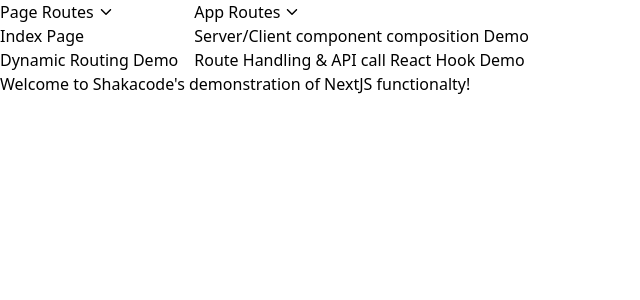
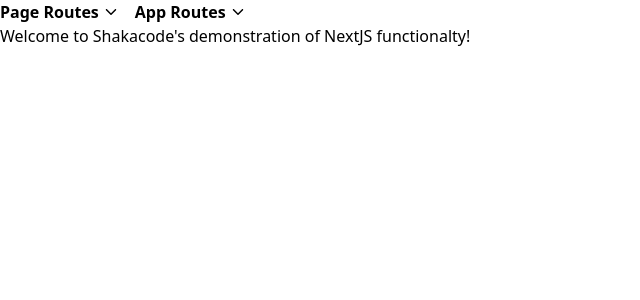
Before and after one commit to shakacode/nextjs-demo, a Next.js app: page / in a window 1280 px wide. Shown: the top 300 px of the page, without its empty margins (0-640 px from the left). Built offline with nearby package versions, Linux system fonts and the light colour scheme.

Commit message:
Add toggle nav functionality

```diff
--- a/components/Navbar.tsx
+++ b/components/Navbar.tsx
@@ -3,27 +3,40 @@
 import { usePathname } from 'next/navigation'
 import Link from 'next/link'
 import { IoIosArrowDown as ArrowDownIcon } from "react-icons/io";
+import { useState } from 'react';
 
 export default function navigationBar() {
+  const [isPageRoutesNavOpen, setIsPageRoutesNavOpen] = useState(false)
+  const [isAppRoutesNavOpen, setIsAppRoutesNavOpen] = useState(false)
+
+
   const pathname = usePathname()
+
+  const togglePageRoutesNav = () => {
+    setIsPageRoutesNavOpen(!isPageRoutesNavOpen)
+  }
+
+  const toggleAppRoutesNav = () => {
+    setIsAppRoutesNavOpen(!isAppRoutesNavOpen)
+  }
   return (
     <section>
-      <ul className="flex gap-4">
+      <ul className="flex gap-4 relative">
         <li>
           <ul>
-            <div className="flex gap-1 items-center">
+            <button className="flex gap-1 items-center font-semibold" onClick={togglePageRoutesNav}>
               Page Routes
               <ArrowDownIcon/>
-            </div>
+            </button>
 
-            <div>
+            <div className={`bg-white shadow-lg shadow-black-500/40 p-4 rounded absolute z-10 w-[max-content] ${isPageRoutesNavOpen ? "" : "hidden"}`}>
               <li>
-                <Link href="/" className={`link ${pathname === '/' ? 'active' : ''}`}>
+                <Link href="/" className={`hover:text-red-600 link ${pathname === '/' ? 'active' : ''}`}>
                   Index Page
                 </Link>
               </li>
               <li>
-                <Link href="/dynamic/routing/with/any/path/you/want/as/long/as/it/starts/with/dynamic" className={`link ${pathname?.startsWith('/dynamic/') ? 'active' : ''}`}>
+                <Link href="/dynamic/routing/with/any/path/you/want/as/long/as/it/starts/with/dynamic" className={`hover:text-red-600 link ${pathname?.startsWith('/dynamic/') ? 'active' : ''}`}>
                   Dynamic Routing Demo
                 </Link>
               </li>
@@ -32,18 +45,19 @@
         </li>
         <li>
           <ul>
-            <div className="flex gap-1 items-center">
+            <button className="flex gap-1 items-center font-semibold" onClick={toggleAppRoutesNav}>
               App Routes
               <ArrowDownIcon/>
-            </div>
-            <div>
+            </button>
+
+            <div className={`bg-white shadow-lg shadow-black-500/40 p-4 rounded absolute z-10 w-[max-content] ${isAppRoutesNavOpen ? "" : "hidden"}`}>
               <li>
-                <Link href="/server-client-composition" className={`link ${pathname === '/server-client-composition' ? 'active' : ''}`}>
+                <Link href="/server-client-composition" className={`hover:text-red-600 link ${pathname === '/server-client-composition' ? 'active' : ''}`}>
                   Server/Client component composition Demo
                 </Link>
               </li>
               <li>
-                <Link href="/route-handler-test" className={`link ${pathname === '/server-client-composition' ? 'active' : ''}`}>
+                <Link href="/route-handler-test" className={`hover:text-red-600 link ${pathname === '/server-client-composition' ? 'active' : ''}`}>
                   Route Handling & API call React Hook Demo
                 </Link>
               </li>
```
